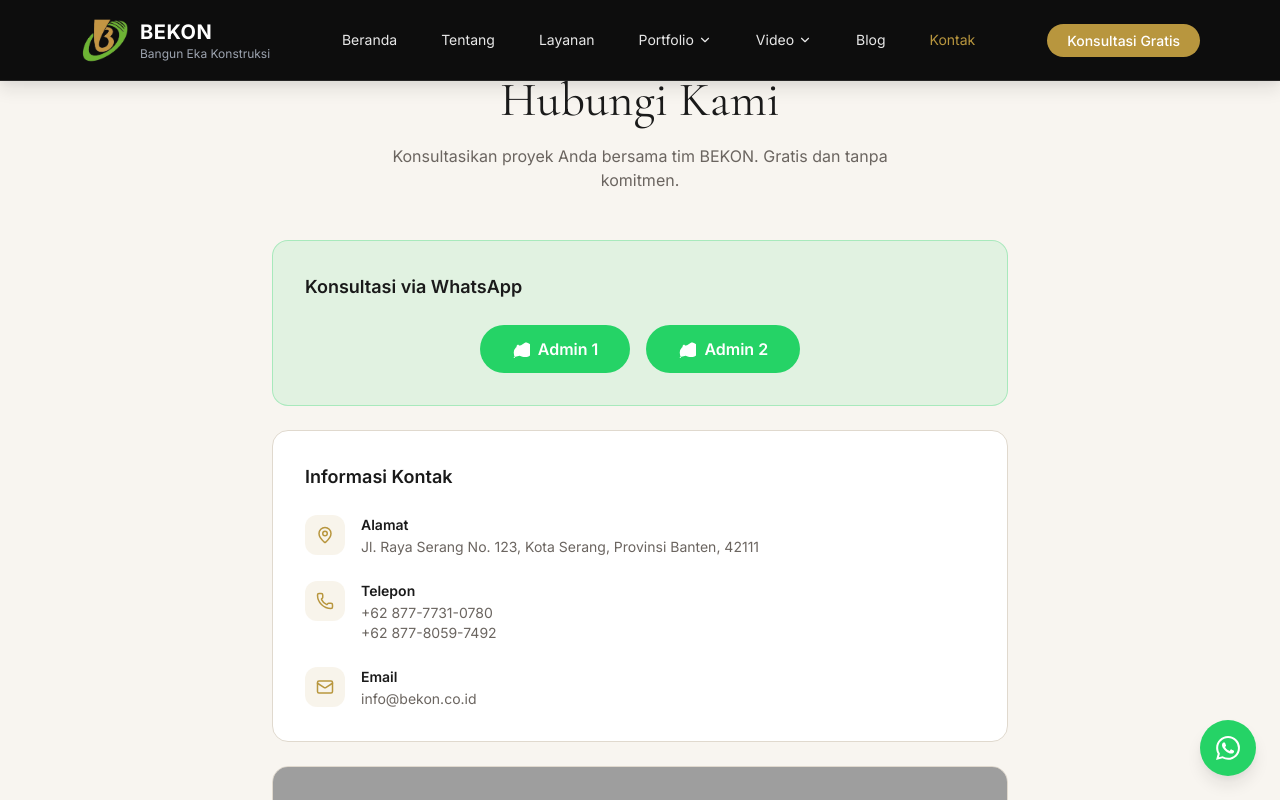
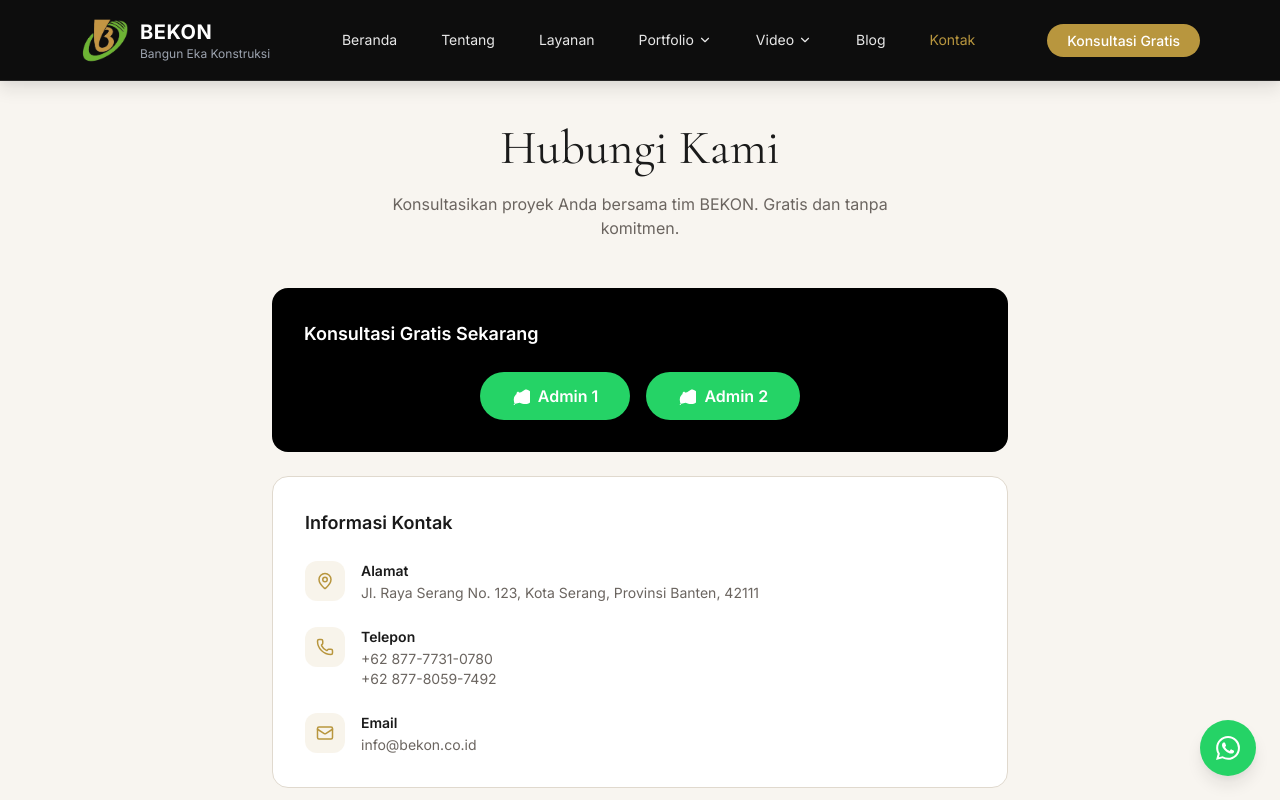
Before and after one commit to bekondua-cyber/bekon, a Next.js app: page /kontak in a window 1280 px wide. Shown: the top 800 px of the page. Built offline with nearby package versions, Linux system fonts and the light colour scheme; grey boxes are pictures that could not be loaded.

Commit message:
fix: heading kontak turun, box WA bg hitam + teks Konsultasi Gratis Sekarang

```diff
--- a/src/app/(public)/kontak/page.tsx
+++ b/src/app/(public)/kontak/page.tsx
@@ -13,7 +13,7 @@
 export default function KontakPage() {
   return (
     <div className="min-h-screen bg-[#F8F5F0]">
-      <div className="max-w-3xl mx-auto w-full px-4 py-16">
+      <div className="max-w-3xl mx-auto w-full px-4 pt-28 pb-16">
         {/* Header Section */}
         <div className="text-center mb-12">
           <h1 className="font-display text-[clamp(32px,4vw,48px)] text-bekon-near-black">
@@ -26,9 +26,9 @@
 
         <div className="space-y-6">
           {/* WhatsApp Card */}
-          <div className="bg-[#25D366]/10 border border-[#25D366]/30 rounded-xl p-8">
-            <h2 className="text-lg font-semibold text-bekon-near-black mb-6">
-              Konsultasi via WhatsApp
+          <div className="bg-black rounded-xl p-8">
+            <h2 className="text-lg font-semibold text-white mb-6">
+              Konsultasi Gratis Sekarang
             </h2>
             <div className="flex flex-wrap gap-4 justify-center">
               <a
```
